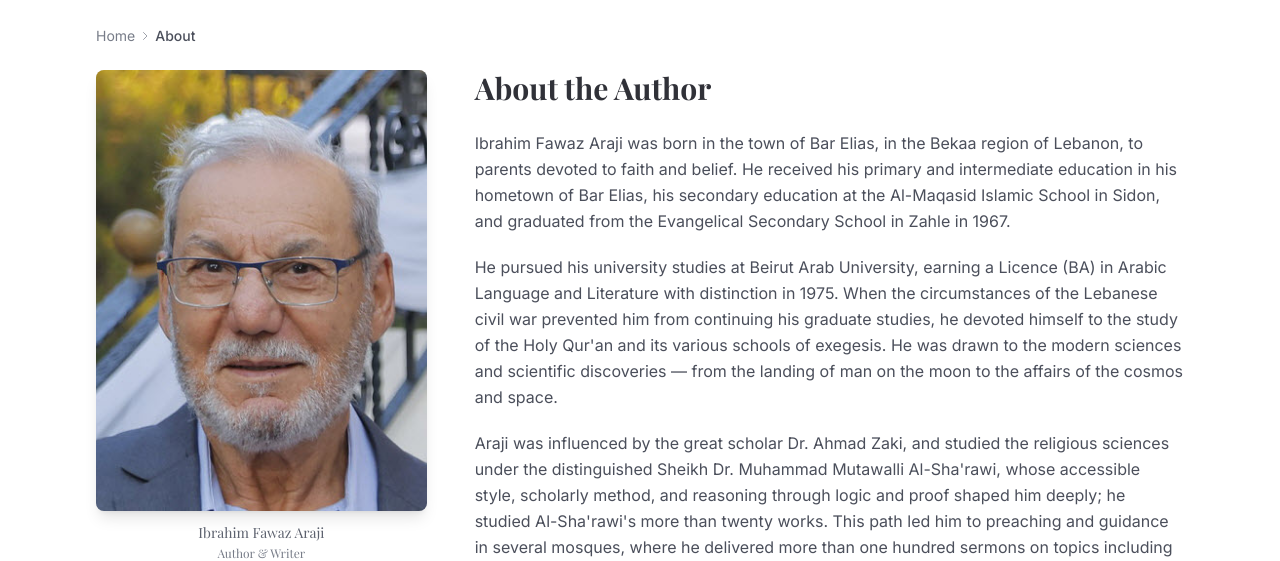
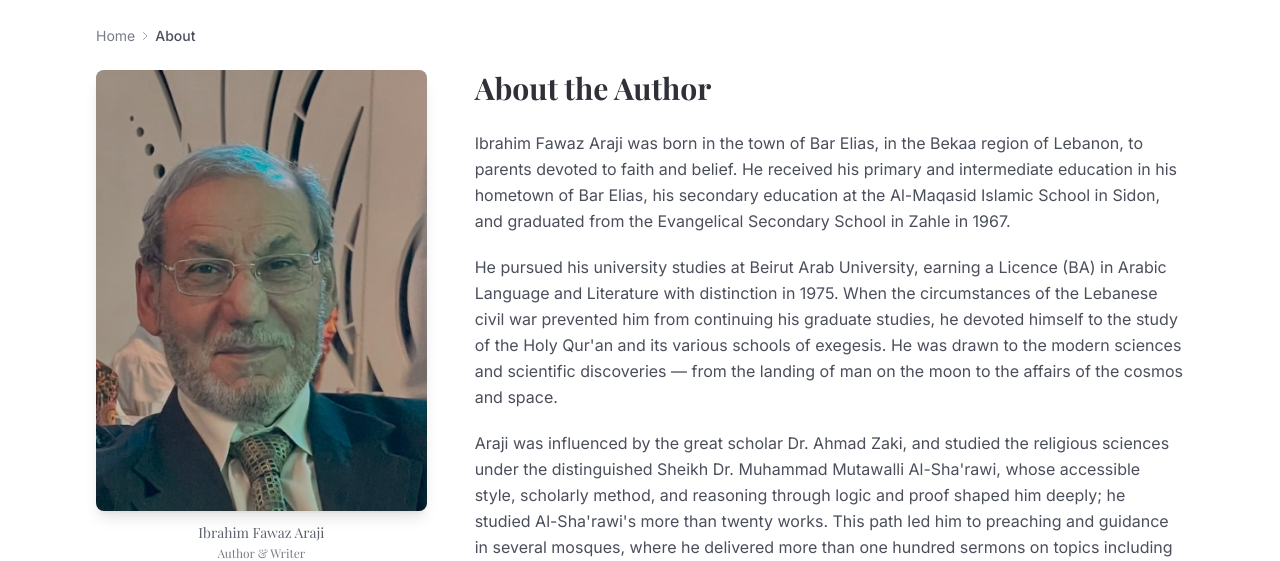
Before and after one commit to nedmsii/book-publisher-app, a Next.js app: page /en/about in a window 1280 px wide. Shown: the part 250-811 px from the top of the page. Built offline with nearby package versions, Linux system fonts and the light colour scheme; no server answers; a web font is replaced by a local one.

Commit message:
feat: new About portrait; docs: mark tasks complete, compact handoff

```diff
--- a/src/app/[lang]/about/page.tsx
+++ b/src/app/[lang]/about/page.tsx
@@ -79,7 +79,7 @@ export default function AboutPage({ params }: { params: { lang: string } }) {
           <div className="lg:col-span-1">
             <div className="relative aspect-[3/4] rounded-lg overflow-hidden shadow-lg bg-ink-100">
               <Image
-                src="/images/publisher/ibrahim-fawaz-araji.jpg"
+                src="/images/publisher/Ibrahim_Araji_2.jpeg"
                 alt={`${dict.about.photoName} — ${dict.about.photoRole}`}
                 fill
                 priority
```
Also changed, not shown: .kiro/specs/design.md, .kiro/specs/tasks.md, .kiro/steering/progress.md, public/images/publisher/Ibrahim_Araji_2.jpeg (added).
